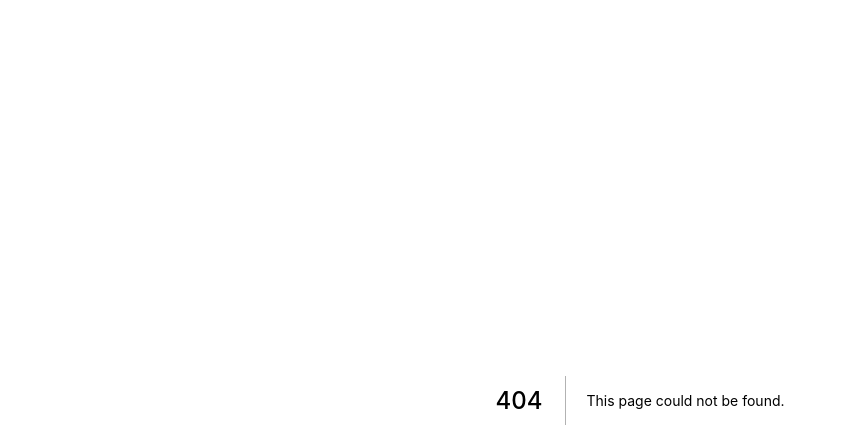
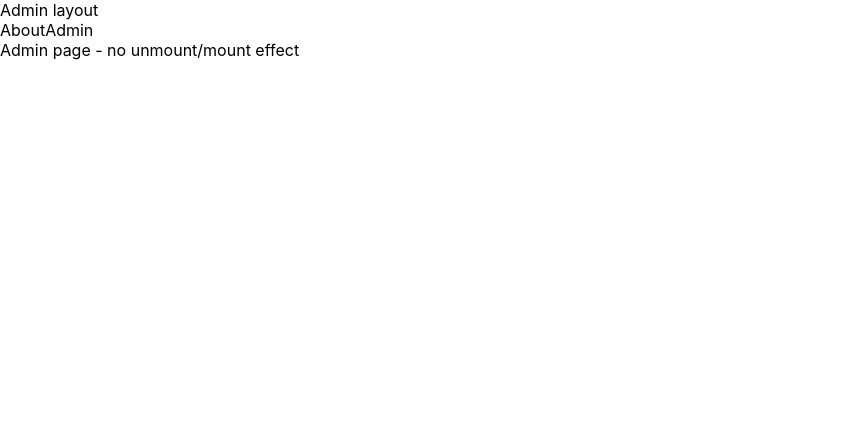
Before and after one commit to vnqmai/learn-nextjs, a Next.js app: page /admin in a window 1280 px wide. Before the commit this address had no page. Shown: the top 448 px of the page, without its empty margins (0-847 px from the left). Built offline with nearby package versions, Linux system fonts and the light colour scheme.

Commit message:
chapter 2-11: multi layout

```diff
--- /dev/null
+++ b/components/layouts/admin.tsx
@@ -0,0 +1,22 @@
+import { ILayoutProps } from '@/interface/common'
+import Link from 'next/link'
+
+function AdminLayout(props: ILayoutProps) {
+  const { children } = props
+  return (
+    <div>
+      <div>Admin layout</div>
+      <div>
+        <Link href={'/about'}>
+          <a>About</a>
+        </Link>
+        <Link href={'/admin'}>
+          <a>Admin</a>
+        </Link>
+      </div>
+      <div>{children}</div>
+    </div>
+  )
+}
+
+export default AdminLayout
--- /dev/null
+++ b/components/layouts/empty.tsx
@@ -0,0 +1,8 @@
+import { ILayoutProps } from '@/interface/common'
+
+function EmptyLayout(props: ILayoutProps) {
+  const { children } = props
+  return <>{children}</>
+}
+
+export default EmptyLayout
--- /dev/null
+++ b/interface/models/common.ts
@@ -0,0 +1,16 @@
+import { NextPage } from 'next'
+import { AppProps } from 'next/app'
+import { ReactElement } from 'react'
+
+export interface ILayoutProps {
+  children: ReactElement
+}
+
+// https://nextjs.org/docs/basic-features/layouts
+export type NextPageWithLayout<P = {}, IP = P> = NextPage<P, IP> & {
+  Layout?: (page: ILayoutProps) => ReactElement
+}
+
+export type AppPropsWithLayout = AppProps & {
+  Component: NextPageWithLayout
+}
--- /dev/null
+++ b/interface/models/index.ts
@@ -0,0 +1 @@
+export * from '@/interface/common'
--- a/pages/_app.tsx
+++ b/pages/_app.tsx
@@ -1,8 +1,14 @@
-import '../styles/globals.css'
-import type { AppProps } from 'next/app'
+import EmptyLayout from '@/components/layouts/empty'
+import { AppPropsWithLayout } from '@/interface/common'
+import '@/styles/globals.css'
 
-function MyApp({ Component, pageProps }: AppProps) {
-  return <Component {...pageProps} />
+function MyApp({ Component, pageProps }: AppPropsWithLayout) {
+  const Layout = Component.Layout ?? EmptyLayout
+  return (
+    <Layout>
+      <Component {...pageProps} />
+    </Layout>
+  )
 }
 
 export default MyApp
--- /dev/null
+++ b/pages/admin.tsx
@@ -0,0 +1,15 @@
+import AdminLayout from '../components/layouts/admin'
+
+interface IAdminPageProps {}
+
+function Admin(props: IAdminPageProps) {
+  return (
+    <div>
+      <div>Admin page - no unmount/mount effect</div>
+    </div>
+  )
+}
+
+Admin.Layout = AdminLayout
+
+export default Admin
```
Also changed, not shown: components/layouts/main.tsx (added, +22 -0 lines), pages/about.tsx (added, +13 -0 lines), tsconfig.json (+7 -1 lines), 2 other files (tests, documents, lock files or other folders).
